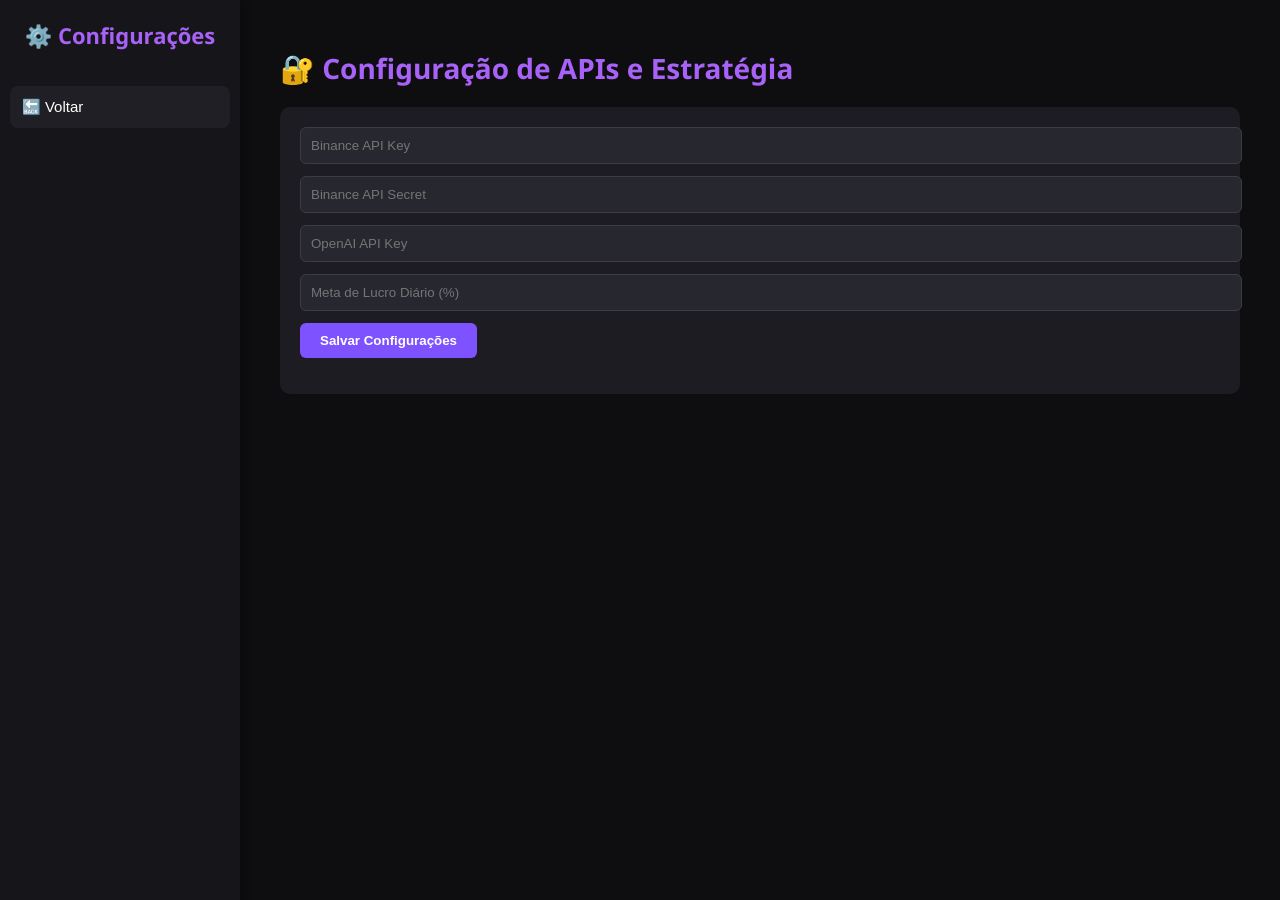
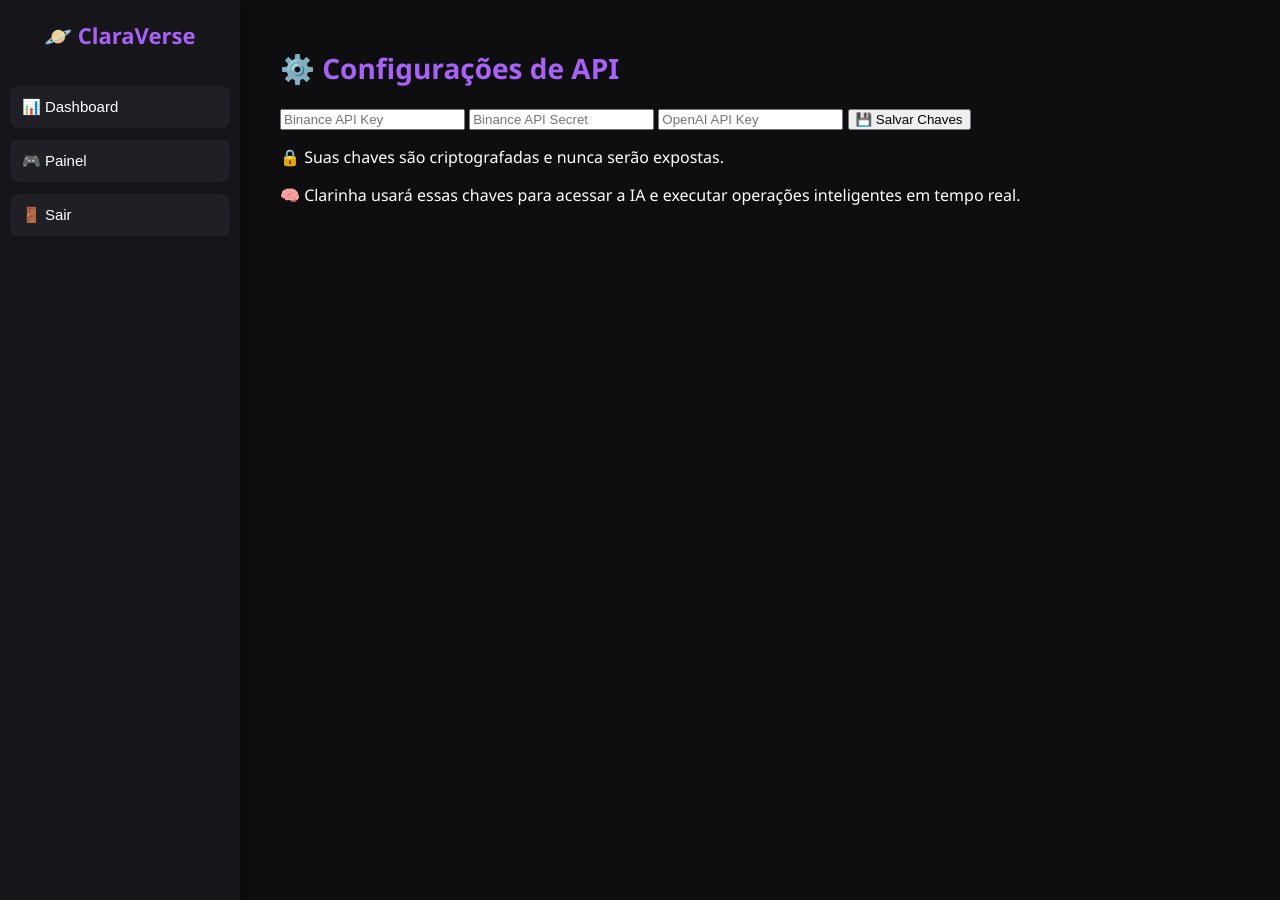
Before and after one commit to Claratrade33/Clara-verse, a Flask app: page /configurar in a window 1280 px wide. Run offline with Flask 3, Linux system fonts and the light colour scheme.

Commit message:
Atualizar o configurar.html

```diff
--- a/templates/configurar.html
+++ b/templates/configurar.html
@@ -2,26 +2,32 @@
 <html lang="pt-br">
 <head>
   <meta charset="UTF-8">
-    <title>ClaraVerse • Configurações</title>
+  <title>ClaraVerse • Configurar</title>
   <link rel="stylesheet" href="{{ url_for('static', filename='style.css') }}">
   <script src="{{ url_for('static', filename='dashboard.js') }}" defer></script>
 </head>
-<body class="painel-dark">
+<body class="configuracao-dark">
   <div class="menu-lateral">
-        <div class="logo-menu">⚙️ Configurações</div>
-        <button class="botao-menu" onclick="window.location.href='/painel'">🔙 Voltar</button>
+    <div class="logo-menu">🪐 ClaraVerse</div>
+    <button onclick="window.location.href='/dashboard'" class="botao-menu">📊 Dashboard</button>
+    <button onclick="window.location.href='/painel'" class="botao-menu">🎮 Painel</button>
+    <button onclick="window.location.href='/logout'" class="botao-menu">🚪 Sair</button>
   </div>
 
   <div class="painel-conteudo">
-        <h1 class="painel-titulo">🔐 Configuração de APIs e Estratégia</h1>
+    <h1 class="painel-titulo">⚙️ Configurações de API</h1>
 
-        <div class="secao-config">
-            <input type="text" id="binance_api_key" placeholder="Binance API Key" value="{{ chaves['binance_api_key'] }}">
-            <input type="text" id="binance_api_secret" placeholder="Binance API Secret" value="{{ chaves['binance_api_secret'] }}">
-            <input type="text" id="openai_api_key" placeholder="OpenAI API Key" value="{{ chaves['openai_api_key'] }}">
-            <input type="number" id="meta_lucro" placeholder="Meta de Lucro Diário (%)">
-            <button onclick="salvarChaves()">Salvar Configurações</button>
+    <div class="secao-configuracao">
+      <input type="password" id="binance_api_key" placeholder="Binance API Key" value="{{ chaves['binance_api_key'] }}">
+      <input type="password" id="binance_api_secret" placeholder="Binance API Secret" value="{{ chaves['binance_api_secret'] }}">
+      <input type="password" id="openai_api_key" placeholder="OpenAI API Key" value="{{ chaves['openai_api_key'] }}">
+      <button class="botao-salvar" onclick="salvarChaves()">💾 Salvar Chaves</button>
       <p id="status-chaves" class="status-sucesso"></p>
+    </div>
+
+    <div class="obs">
+      <p>🔒 Suas chaves são criptografadas e nunca serão expostas.</p>
+      <p>🧠 Clarinha usará essas chaves para acessar a IA e executar operações inteligentes em tempo real.</p>
     </div>
   </div>
 </body>
```
Lines whose indentation alone changed are shown as unchanged.
